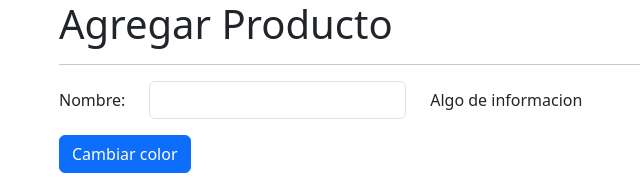
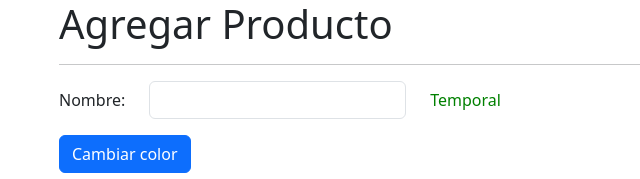
Before and after one commit to FelipeDanielH/angular-practica-directive_signals, an Angular app: page /products/product in a window 1280 px wide. Shown: the top 179 px of the page, without its empty margins (23-663 px from the left). Built offline with nearby package versions, Linux system fonts and the light colour scheme.

Commit message:
feat(producto): agrega directiva de custom label

```diff
--- a/src/app/products/pages/product-page/product-page.component.html
+++ b/src/app/products/pages/product-page/product-page.component.html
@@ -3,19 +3,15 @@
 
 <form [formGroup]="myForm">
   <div class="row align-items-center mb-3">
-
     <div class="col-auto">
       <label for="">Nombre:</label>
     </div>
-
     <div class="col-auto">
       <input formControlName="name" type="text" class="form-control">
     </div>
-
     <div class="col-auto">
-      <span>Algo de informacion</span>
+      <span customLabel [color]="color">Temporal</span>
     </div>
-
   </div>
 
   <div class="row">
--- a/src/app/products/pages/product-page/product-page.component.ts
+++ b/src/app/products/pages/product-page/product-page.component.ts
@@ -18,7 +18,4 @@ export class ProductPageComponent {
   changeColor() {
     this.color = '#xxxxxx'.replace(/x/g, y => ( Math.random()*16|0).toString(16) );
   }
-
-
-
 }
--- a/src/app/products/products.module.ts
+++ b/src/app/products/products.module.ts
@@ -4,6 +4,7 @@ import { CommonModule } from '@angular/common';
 import { ProductsRoutingModule } from './products-routing.module';
 import { ProductPageComponent } from './pages/product-page/product-page.component';
 import { ReactiveFormsModule } from '@angular/forms';
+import { SharedModule } from '../shared/shared.module';
 
 
 
@@ -14,7 +15,8 @@ import { ReactiveFormsModule } from '@angular/forms';
   imports: [
     CommonModule,
     ProductsRoutingModule,
-    ReactiveFormsModule
+    ReactiveFormsModule,
+    SharedModule
   ]
 })
 export class ProductsModule { }
```
